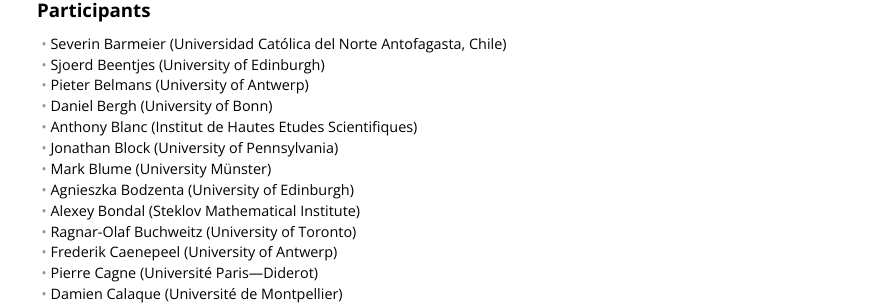
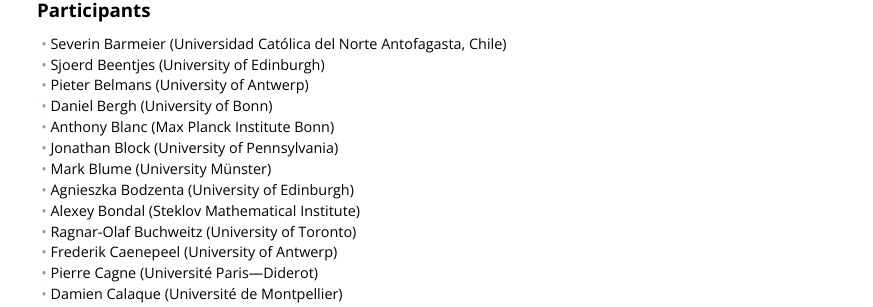
Before and after one commit to ncag-info/antwerp-2016, a Jekyll site: the page built from participants.html, in a window 1280 px wide. Shown: the part 164-471 px from the top of the page, without its empty margins (203-1076 px from the left). Built offline with Jekyll 4.4.1, drawn with Linux system fonts in a browser that asks for light colours; nearby versions of some CDN libraries; library files that are not in the unit come from our copies.

Commit message:
Updated an affiliation

```diff
--- a/_data/participants.yml
+++ b/_data/participants.yml
@@ -2,7 +2,7 @@
 - Sjoerd Beentjes (University of Edinburgh)
 - Pieter Belmans (University of Antwerp)
 - Daniel Bergh (University of Bonn)
-- Anthony Blanc (Institut de Hautes Etudes Scientifiques)
+- Anthony Blanc (Max Planck Institute Bonn)
 - Jonathan Block (University of Pennsylvania)
 - Mark Blume (University Münster)
 - Agnieszka Bodzenta (University of Edinburgh)
```
